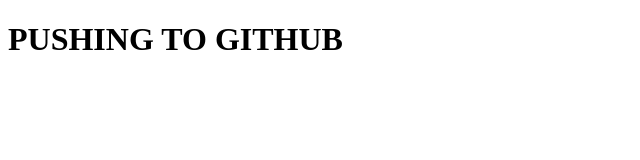
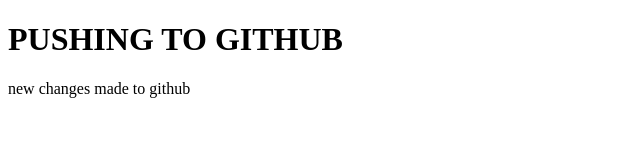
Before and after one commit to Danztee/website, a plain HTML site: page index.html in a window 1280 px wide. Shown: the whole page, without its empty margins (0-640 px from the left). Drawn offline with Linux system fonts and the light colour scheme.

Commit message:
second commit

```diff
--- a/index.html
+++ b/index.html
@@ -7,5 +7,6 @@
   </head>
   <body>
     <h1>PUSHING TO GITHUB</h1>
+    <p>new changes made to github</p>
   </body>
 </html>
```
